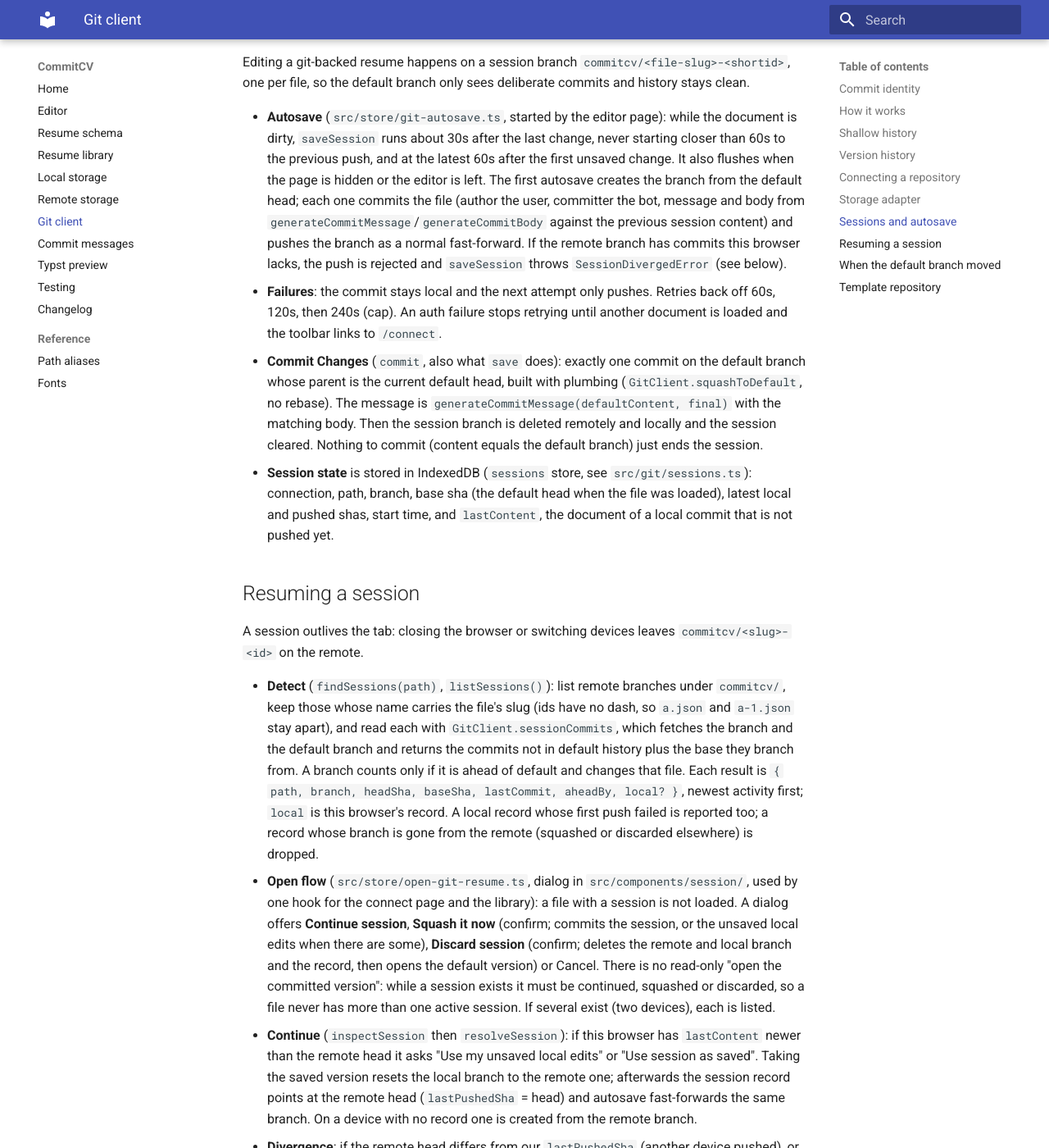
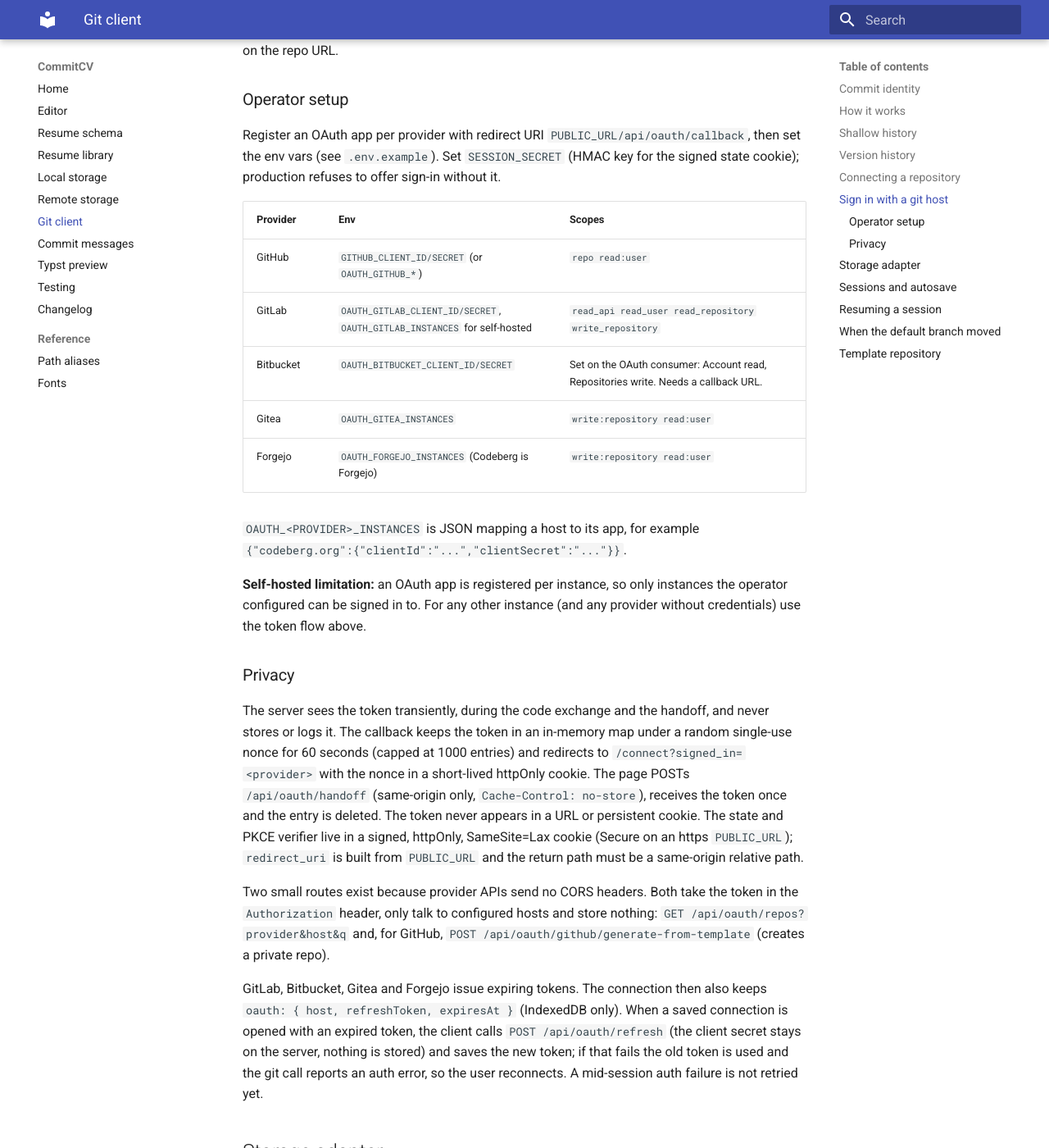
Before and after one commit to CommitCV/CommitCV, an MkDocs documentation site: the page built from docs/git-sync.md, in a window 1280 px wide and 1400 px high, scrolled down 2163 px. Shown: the whole window at 82% size. Built offline with MkDocs 1.6.1 and Material for MkDocs 9.7.7, drawn with Linux system fonts in a browser that asks for light colours; some of the changed text lies outside the part shown.

Commit message:
docs: sign in with a git host, env and legacy deprecation

```diff
--- a/docs/git-sync.md
+++ b/docs/git-sync.md
@@ -73,6 +73,67 @@ Create a token with permission to read and write repository contents:
 - GitLab: `read_repository` and `write_repository` scopes.
 - Bitbucket: repository access token with Repositories: Write.
 - Gitea, Forgejo, Codeberg: application token with repository read and write.
+
+## Sign in with a git host
+
+Instead of pasting a token, `/connect` can offer **Sign in with GitHub / GitLab /
+Bitbucket / Gitea / Forgejo**. A provider appears only when the operator has
+configured an OAuth app for it (`GET /api/oauth/providers` lists the
+configured providers and instance hosts, never secrets). The flow is the
+authorization code grant with PKCE where the provider supports it (not
+Bitbucket). After signing in the page shows a repo picker (first 100 repos
+with a search box, or paste a URL), then runs the usual test and save. The
+saved connection is the same record as a pasted token, so git traffic is
+unchanged. The connection is created only once a repo is chosen, because it
+is keyed on the repo URL.
+
+### Operator setup
+
+Register an OAuth app per provider with redirect URI
+`PUBLIC_URL/api/oauth/callback`, then set the env vars (see `.env.example`).
+Set `SESSION_SECRET` (HMAC key for the signed state cookie); production
+refuses to offer sign-in without it.
+
+| Provider  | Env                                                                       | Scopes                                                                             |
+| --------- | ------------------------------------------------------------------------- | ---------------------------------------------------------------------------------- |
+| GitHub    | `GITHUB_CLIENT_ID/SECRET` (or `OAUTH_GITHUB_*`)                           | `repo read:user`                                                                   |
+| GitLab    | `OAUTH_GITLAB_CLIENT_ID/SECRET`, `OAUTH_GITLAB_INSTANCES` for self-hosted | `read_api read_user read_repository write_repository`                              |
+| Bitbucket | `OAUTH_BITBUCKET_CLIENT_ID/SECRET`                                        | Set on the OAuth consumer: Account read, Repositories write. Needs a callback URL. |
+| Gitea     | `OAUTH_GITEA_INSTANCES`                                                   | `write:repository read:user`                                                       |
+| Forgejo   | `OAUTH_FORGEJO_INSTANCES` (Codeberg is Forgejo)                           | `write:repository read:user`                                                       |
+
+`OAUTH_<PROVIDER>_INSTANCES` is JSON mapping a host to its app, for example
+`{"codeberg.org":{"clientId":"...","clientSecret":"..."}}`.
+
+**Self-hosted limitation:** an OAuth app is registered per instance, so only
+instances the operator configured can be signed in to. For any other instance
+(and any provider without credentials) use the token flow above.
+
+### Privacy
+
+The server sees the token transiently, during the code exchange and the
+handoff, and never stores or logs it. The callback keeps the token in an
+in-memory map under a random single-use nonce for 60 seconds (capped at 1000
+entries) and redirects to `/connect?signed_in=<provider>` with the nonce in a
+short-lived httpOnly cookie. The page POSTs `/api/oauth/handoff` (same-origin
+only, `Cache-Control: no-store`), receives the token once and the entry is
+deleted. The token never appears in a URL or persistent cookie. The state and
+PKCE verifier live in a signed, httpOnly, SameSite=Lax cookie (Secure on an
+https `PUBLIC_URL`); `redirect_uri` is built from `PUBLIC_URL` and the return
+path must be a same-origin relative path.
+
+Two small routes exist because provider APIs send no CORS headers. Both take
+the token in the `Authorization` header, only talk to configured hosts and
+store nothing: `GET /api/oauth/repos?provider&host&q` and, for GitHub,
+`POST /api/oauth/github/generate-from-template` (creates a private repo).
+
+GitLab, Bitbucket, Gitea and Forgejo issue expiring tokens. The connection
+then also keeps `oauth: { host, refreshToken, expiresAt }` (IndexedDB only).
+When a saved connection is opened with an expired token, the client calls
+`POST /api/oauth/refresh` (the client secret stays on the server, nothing is
+stored) and saves the new token; if that fails the old token is used and the
+git call reports an auth error, so the user reconnects. A mid-session auth
+failure is not retried yet.
 
 ## Storage adapter
 
@@ -178,4 +239,6 @@ as a conflict; Keep mine then retries on the fresh head.
 Set `VITE_TEMPLATE_REPO_URL` (build time, see `.env.example`) to offer "Create
 from the CommitCV template" on `/connect`. It only links to the template for
 fork or use-template instructions and exists for attribution. Unset, the
-option is hidden.
+option is hidden. After signing in with GitHub it instead offers **Create my
+repo from the CommitCV template**, which generates a private repository
+through GitHub's template API.
```
Also changed, not shown: docs/remote-storage.md (+6 -0 lines), 1 other file.
